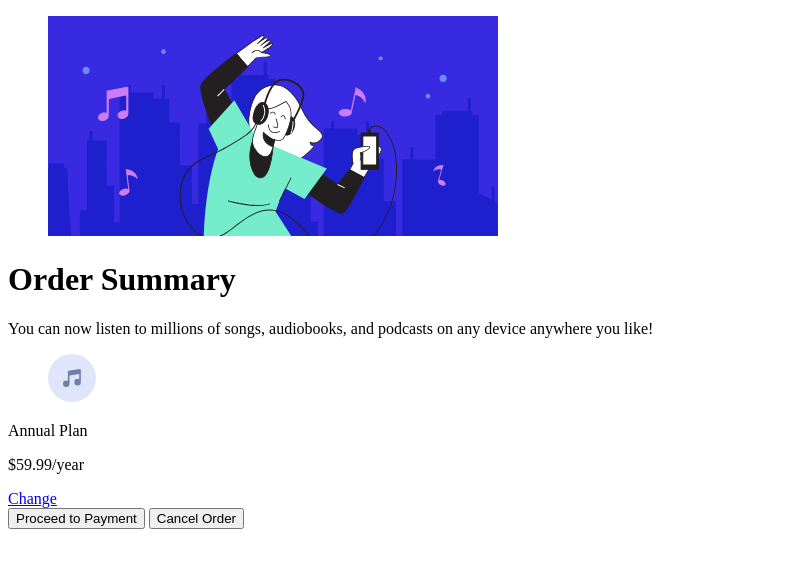
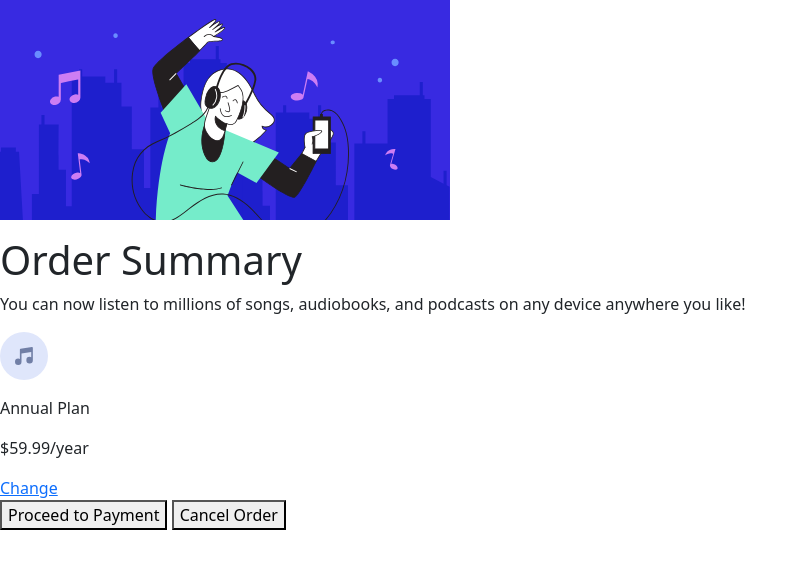
Before and after one commit to grlcodr/order-summary-card, a plain HTML site: page index.html in a window 1280 px wide. Shown: the whole page, without its empty margins (0-808 px from the left). Drawn offline with nearby package versions, Linux system fonts and the light colour scheme.

Commit message:
added bootstrap cdn link and style variables

```diff
--- a/index.html
+++ b/index.html
@@ -4,6 +4,7 @@
     <meta charset="UTF-8">
     <meta http-equiv="X-UA-Compatible" content="IE=edge">
     <meta name="viewport" content="width=device-width, initial-scale=1.0">
+    <link href="https://cdn.jsdelivr.net/npm/bootstrap@5.1.0/dist/css/bootstrap.min.css" rel="stylesheet" integrity="sha384-KyZXEAg3QhqLMpG8r+8fhAXLRk2vvoC2f3B09zVXn8CA5QIVfZOJ3BCsw2P0p/We" crossorigin="anonymous">
     <link rel="stylesheet" href="styles.css">
     <title>Order Summary Card</title>
 </head>
--- a/styles.css
+++ b/styles.css
@@ -1,7 +1,15 @@
 /* variables */
-
+:root {
+    --pale-blue: hsl(225, 100%, 94%);
+    --bright-blue: hsl(245, 75%, 52%);
+    --dark-blue: hsl(223, 47%, 23%);
+    --paragraph-font: 16px;
+}
 /* fonts */
-
+@import url('https://fonts.googleapis.com/css2?family=Red+Hat+Display:wght@500;700;900&display=swap');
+:root {
+    --body-font: 'Red Hat Display', sans-serif;
+}
 /* mobile */
 
 @media only screen and (min-device-width : 320px) and (max-device-width : 480px) {
@@ -9,6 +17,6 @@
 }
 
 /* laptop/desktop */
-@media only screen and (min-width : 1224px) {
+@media only screen and (min-width : 1440px) {
 
 }
```
